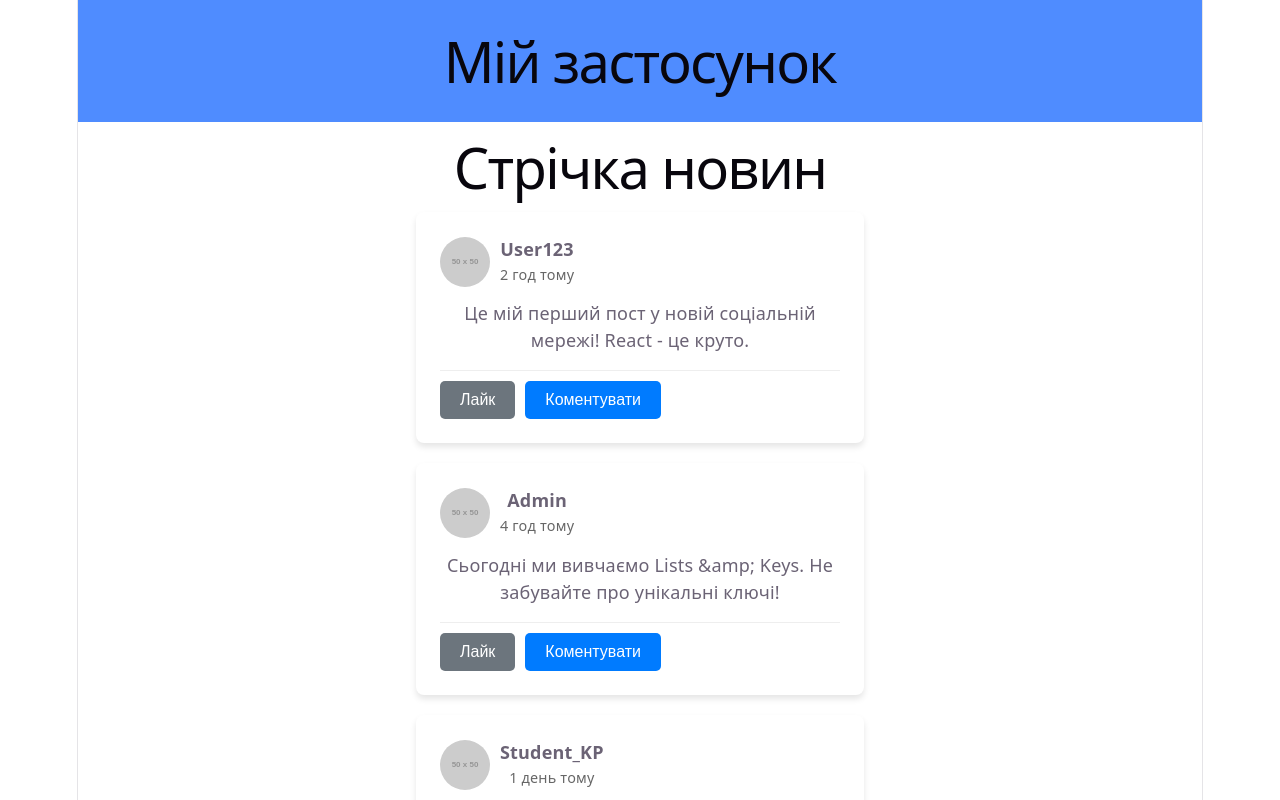
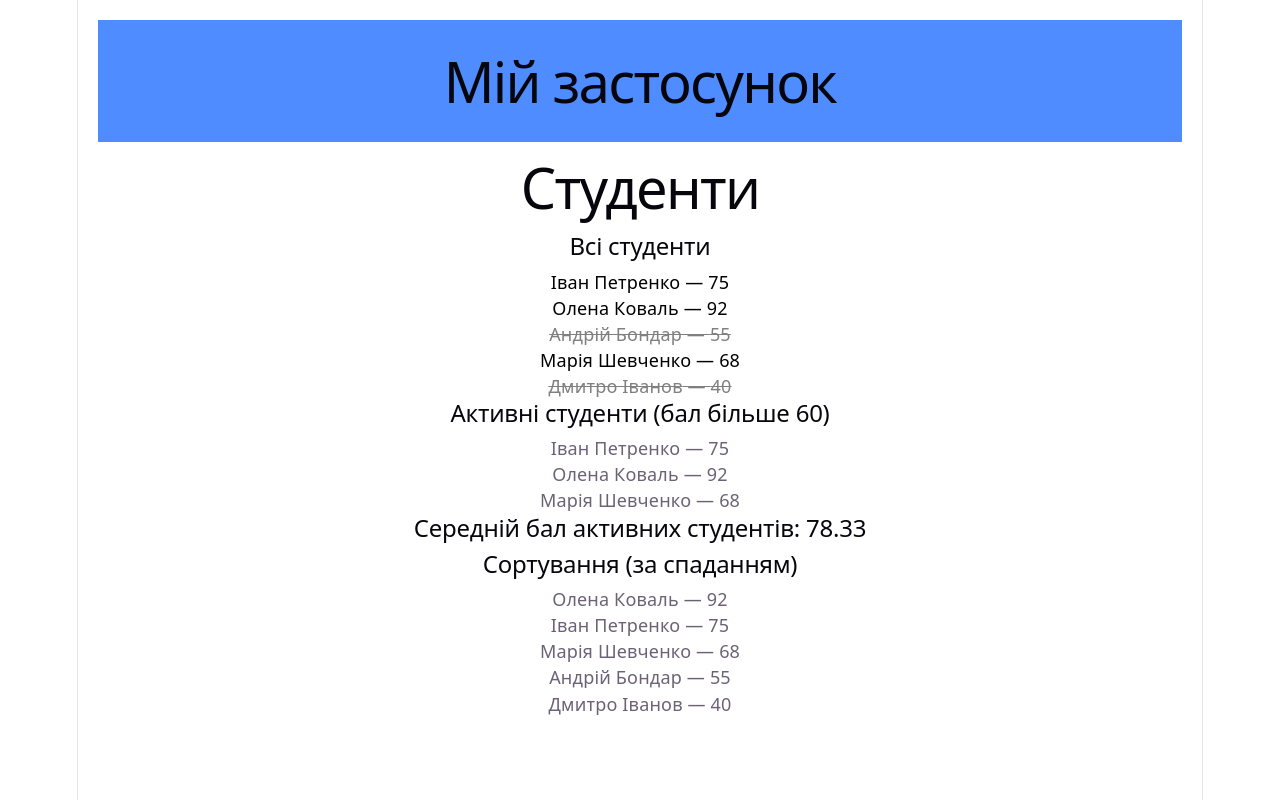
Before and after one commit to Igorlay/Messenger-ne-Max, a React (Vite) app: page / in a window 1280 px wide. Shown: the top 800 px of the page. Built offline with nearby package versions, Linux system fonts and the light colour scheme.

Commit message:
Add students list with filter, sort, reduce

```diff
--- a/src/App.jsx
+++ b/src/App.jsx
@@ -1,29 +1,64 @@
 import Header from "./components/molecules/Header/Header";
-import Post from "./components/molecules/Post/Post";
-import { postsData } from "./data";
-import styles from "./App.module.css";
+import { students } from "./data";
 
 function App() {
+  // 🔹 Фільтрація активних студентів з балом > 60
+  const activeStudents = students.filter(
+    (s) => s.isActive && s.score > 60
+  );
+
+  // 🔹 Середній бал активних студентів
+  const averageScore =
+    activeStudents.length > 0
+      ? (
+          activeStudents.reduce((sum, s) => sum + s.score, 0) /
+          activeStudents.length
+        ).toFixed(2)
+      : 0;
+
+  // 🔹 Сортування (від більшого до меншого)
+  const sortedStudents = [...students].sort(
+    (a, b) => b.score - a.score
+  );
+
   return (
-    <>
+    <div style={{ padding: "20px" }}>
       <Header />
+      <h1>Студенти</h1>
 
-      <div className={styles.appContainer}>
-        <h1 style={{ textAlign: "center" }}>Стрічка новин</h1>
+      {/* 🔹 1. Весь список */}
+      <h2>Всі студенти</h2>
+      {students.map((student) => (
+        <p
+          key={student.id}
+          style={{
+            color: student.isActive ? "black" : "gray",
+            textDecoration: student.isActive ? "none" : "line-through",
+          }}
+        >
+          {student.name} — {student.score}
+        </p>
+      ))}
 
-        <div className={styles.feed}>
-          {postsData.map((post) => (
-            <Post
-              key={post.id}
-              author={post.author}
-              content={post.content}
-              date={post.date}
-              avatar={post.avatar}
-            />
-          ))}
-        </div>
-      </div>
-    </>
+      {/* 🔹 2. Відфільтровані */}
+      <h2>Активні студенти (бал більше 60)</h2>
+      {activeStudents.map((student) => (
+        <p key={student.id}>
+          {student.name} — {student.score}
+        </p>
+      ))}
+
+      {/* 🔹 3. Середній бал */}
+      <h2>Середній бал активних студентів: {averageScore}</h2>
+
+      {/* 🔹 4. Відсортований список */}
+      <h2>Сортування (за спаданням)</h2>
+      {sortedStudents.map((student) => (
+        <p key={student.id}>
+          {student.name} — {student.score}
+        </p>
+      ))}
+    </div>
   );
 }
 
--- a/src/data.js
+++ b/src/data.js
@@ -1,26 +1,7 @@
-export const postsData = [
-{
-id: 1,
-author: "User123",
-avatar: "https://placehold.co/50",
-content: "Це мій перший пост у новій соціальній мережі! React - це круто.",
-date: "2 год тому",
-likes: 5
-},
-{
-id: 2,
-author: "Admin",
-avatar: "https://placehold.co/50",
-content: "Сьогодні ми вивчаємо Lists &amp; Keys. Не забувайте про унікальні ключі!",
-date: "4 год тому",
-likes: 12
-},
-{
-id: 3,
-author: "Student_KP",
-avatar: "https://placehold.co/50",
-content: "Лабораторна робота №2 виконується успішно.",
-date: "1 день тому",
-likes: 2
-}
+export const students = [
+  { id: 1, name: "Іван Петренко", score: 75, isActive: true },
+  { id: 2, name: "Олена Коваль", score: 92, isActive: true },
+  { id: 3, name: "Андрій Бондар", score: 55, isActive: false },
+  { id: 4, name: "Марія Шевченко", score: 68, isActive: true },
+  { id: 5, name: "Дмитро Іванов", score: 40, isActive: false },
 ];
```
